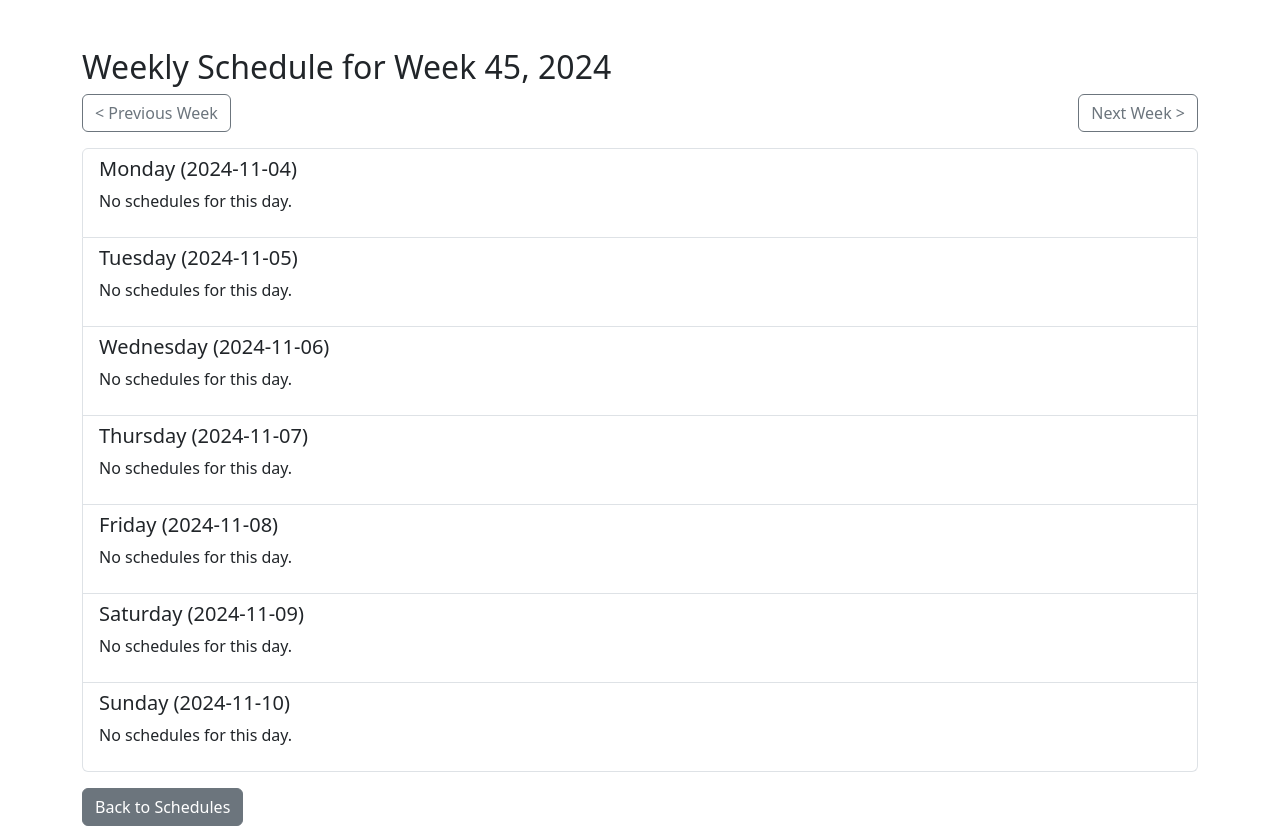
After one commit to hyouhyan/scheduleManager_php, a PHP site: page /schedule_week.php in a window 1280 px wide. The commit adds this page. Run offline with PHP 8.4, Linux system fonts and the light colour scheme; the visitor is signed in with stand-in values (Sample User, id 1); data that the repository does not hold is empty.

Commit message:
feat: 週間ビュー追加

```diff
--- a/schedule.php
+++ b/schedule.php
@@ -36,7 +36,8 @@ $schedules = $stmt->fetchAll();
     <a href="schedule_create.php" class="btn btn-success mb-3">Add New Schedule</a>
 
     <div class="mb-3">
-        <a href="schedule_month.php" class="btn btn-info">View Monthly Schedule</a>
+        <a href="schedule_month.php" class="btn btn-info mr-1">View Monthly Schedule</a>
+        <a href="schedule_week.php" class="btn btn-info mr-1">View Weekly Schedule</a>
     </div>
 
     <table class="table table-bordered">
--- /dev/null
+++ b/schedule_week.php
@@ -0,0 +1,69 @@
+<?php
+session_start();
+require 'db.php';
+
+// ユーザーがログインしていない場合、ログインページにリダイレクト
+if (!isset($_SESSION['user_id'])) {
+    header('Location: login.php');
+    exit;
+}
+
+// 現在の週を取得
+$year = isset($_GET['year']) ? (int)$_GET['year'] : date('Y');
+$week = isset($_GET['week']) ? (int)$_GET['week'] : date('W');
+
+// 週の開始日と終了日を計算
+$start_of_week = date('Y-m-d', strtotime("$year-W$week-1"));
+$end_of_week = date('Y-m-d', strtotime("$year-W$week-7"));
+
+// スケジュールを取得
+$stmt = $pdo->prepare("SELECT * FROM schedules WHERE DATE(begin) BETWEEN :start_of_week AND :end_of_week ORDER BY begin ASC");
+$stmt->execute(['start_of_week' => $start_of_week, 'end_of_week' => $end_of_week]);
+$schedules = $stmt->fetchAll(PDO::FETCH_ASSOC);
+
+// 曜日配列
+$days_of_week = ['Monday', 'Tuesday', 'Wednesday', 'Thursday', 'Friday', 'Saturday', 'Sunday'];
+?>
+
+<!DOCTYPE html>
+<html lang="en">
+<head>
+    <link href="https://cdn.jsdelivr.net/npm/bootstrap@5.3.3/dist/css/bootstrap.min.css" rel="stylesheet">
+    <title>Weekly Schedule</title>
+</head>
+<body>
+<div class="container mt-5">
+    <h2>Weekly Schedule for Week <?= $week ?>, <?= $year ?></h2>
+    <div class="d-flex justify-content-between mb-3">
+        <a href="schedule_week.php?year=<?= $year ?>&week=<?= $week - 1 ?>" class="btn btn-outline-secondary">&lt; Previous Week</a>
+        <a href="schedule_week.php?year=<?= $year ?>&week=<?= $week + 1 ?>" class="btn btn-outline-secondary">Next Week &gt;</a>
+    </div>
+
+    <div class="list-group">
+        <?php foreach ($days_of_week as $i => $day): ?>
+            <?php
+            $current_date = date('Y-m-d', strtotime("$start_of_week +$i days"));
+            $day_schedules = array_filter($schedules, fn($schedule) => strpos($schedule['begin'], $current_date) === 0);
+            ?>
+            <div class="list-group-item">
+                <h5><?= $day ?> (<?= date('Y-m-d', strtotime($current_date)) ?>)</h5>
+                <?php if (count($day_schedules) > 0): ?>
+                    <ul class="list-unstyled">
+                        <?php foreach ($day_schedules as $schedule): ?>
+                            <li>
+                                <strong><?= htmlspecialchars($schedule['content']) ?></strong>
+                                <br>
+                                <small><?= date('H:i', strtotime($schedule['begin'])) ?> - <?= date('H:i', strtotime($schedule['end'])) ?> @ <?= htmlspecialchars($schedule['place']) ?></small>
+                            </li>
+                        <?php endforeach; ?>
+                    </ul>
+                <?php else: ?>
+                    <p>No schedules for this day.</p>
+                <?php endif; ?>
+            </div>
+        <?php endforeach; ?>
+    </div>
+    <a href="schedule.php" class="btn btn-secondary mt-3">Back to Schedules</a>
+</div>
+</body>
+</html>
```
